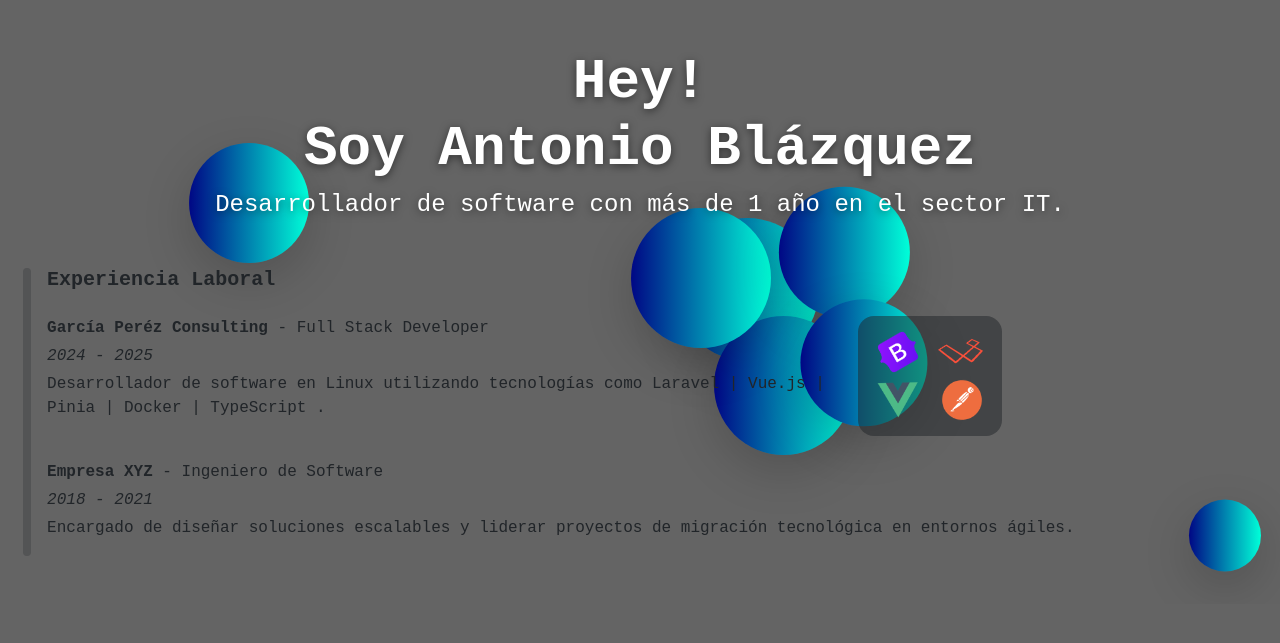
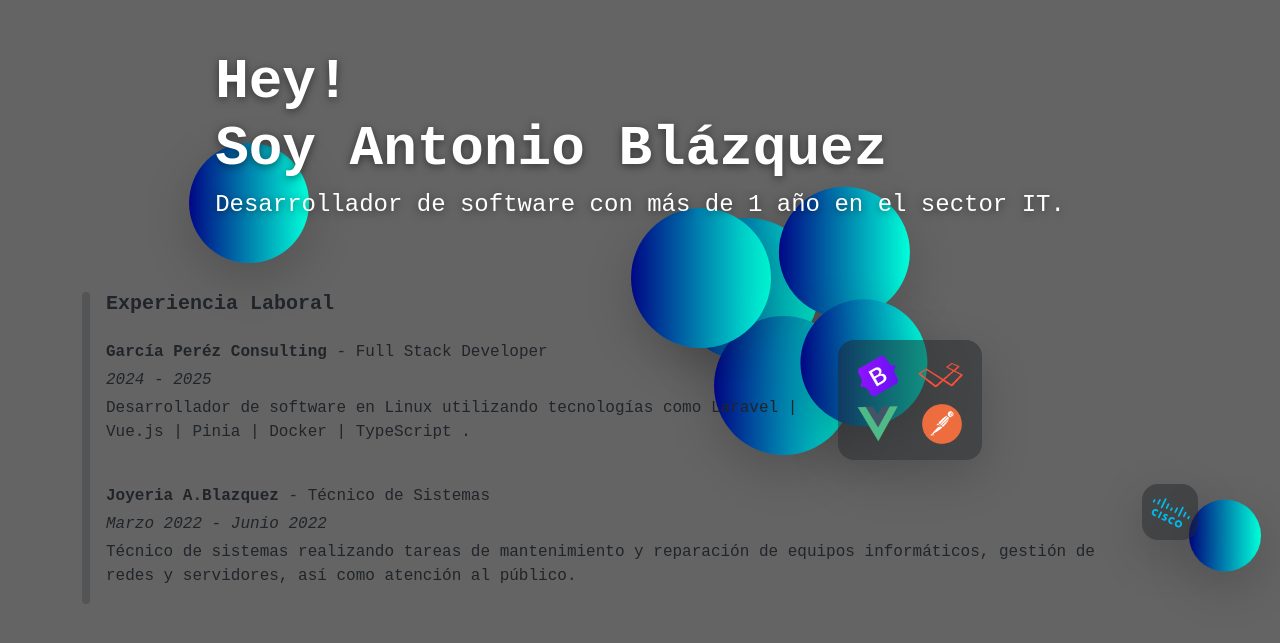
Before and after one commit to antonii05/Portafolio, a Vue app: page / in a window 1280 px wide. Shown: the part 143-786 px from the top of the page. Built offline with nearby package versions, Linux system fonts and the light colour scheme.

Commit message:
DEVELOP - FEATURE - SE TERMINA EL MODULO DE EXPERIENCIA LABORAL

```diff
--- a/src/components/HomeComponents/ExperienciaLaboral.vue
+++ b/src/components/HomeComponents/ExperienciaLaboral.vue
@@ -12,11 +12,13 @@
                 </p>
                 <p class="mb-1"><em>2024 - 2025</em></p>
                 <p>
-                    Desarrollador de software en Linux utilizando tecnologías como Laravel | Vue.js | Pinia | Docker | TypeScript .
+                    Desarrollador de software en Linux utilizando tecnologías
+                    como Laravel | Vue.js | Pinia | Docker | TypeScript .
                 </p>
             </div>
-            <div class="d-flex justify-content-center align-items-center w-auto bg-dark rounded-4 bg-dark bg-opacity-50">
-
+            <div
+                class="d-flex justify-content-center align-items-center w-auto bg-dark rounded-4 bg-dark bg-opacity-50 shadow-lg"
+            >
                 <div class="d-flex flex-column gap-2">
                     <div class="d-flex justify-content-center gap-2">
                         <img
@@ -47,14 +49,32 @@
         </div>
 
         <div class="mt-4">
-            <p class="mb-1">
-                <strong>Empresa XYZ</strong> - Ingeniero de Software
-            </p>
-            <p class="mb-1"><em>2018 - 2021</em></p>
-            <p>
-                Encargado de diseñar soluciones escalables y liderar proyectos
-                de migración tecnológica en entornos ágiles.
-            </p>
+            <div
+                class="d-flex flex-row justify-content-between align-items-start gap-3"
+            >
+                <!-- Texto a la izquierda -->
+                <div class="flex-grow-1 col-4">
+                    <p class="mb-1">
+                        <strong>Joyeria A.Blazquez</strong> - Técnico de
+                        Sistemas
+                    </p>
+                    <p class="mb-1"><em>Marzo 2022 - Junio 2022</em></p>
+                    <p>
+                        Técnico de sistemas realizando tareas de mantenimiento y
+                        reparación de equipos informáticos, gestión de redes y
+                        servidores, así como atención al público.
+                    </p>
+                </div>
+
+                <!-- Imagen a la derecha -->
+                <div class="bg-dark rounded-4 bg-opacity-50 shadow-lg p-2">
+                    <img
+                        src="@/assets/images/cisco.png"
+                        alt="Cisco"
+                        class="rotate-image"
+                    />
+                </div>
+            </div>
         </div>
     </div>
 </template>
--- a/src/views/HomeView.vue
+++ b/src/views/HomeView.vue
@@ -4,9 +4,9 @@
         <Shapes>
             <!-- Contenedor principal centrado y con paddings -->
             <div
-                class="d-flex flex-column justify-content-center align-items-center text-center px-3 centro"
+                class="d-flex flex-column justify-content-center align-items-center px-3 centro"
             >
-                <div class="container">
+                <div>
                     <h3 class="display-4 fw-bold text-white text-shadow">
                         Hey! <br />
                         Soy Antonio Blázquez
@@ -18,14 +18,10 @@
                 </div>
             </div>
 
-            <div
-                class="d-flex justify-content-center align-items-center mt-4 px-3"
-            >
+            <div class="container mt-5">
+
                 <div class="mb-5 d-flex align-items-stretch">
-                    <!-- Línea vertical -->
                     <div class="vr me-3 bg-dark rounded-3 p-1 me-3"></div>
-
-                    <!-- Contenido de la experiencia laboral -->
                     <div>
                         <ExperienciaLaboral />
                     </div>
```
Also changed, not shown: src/assets/images/cisco.png (added).
